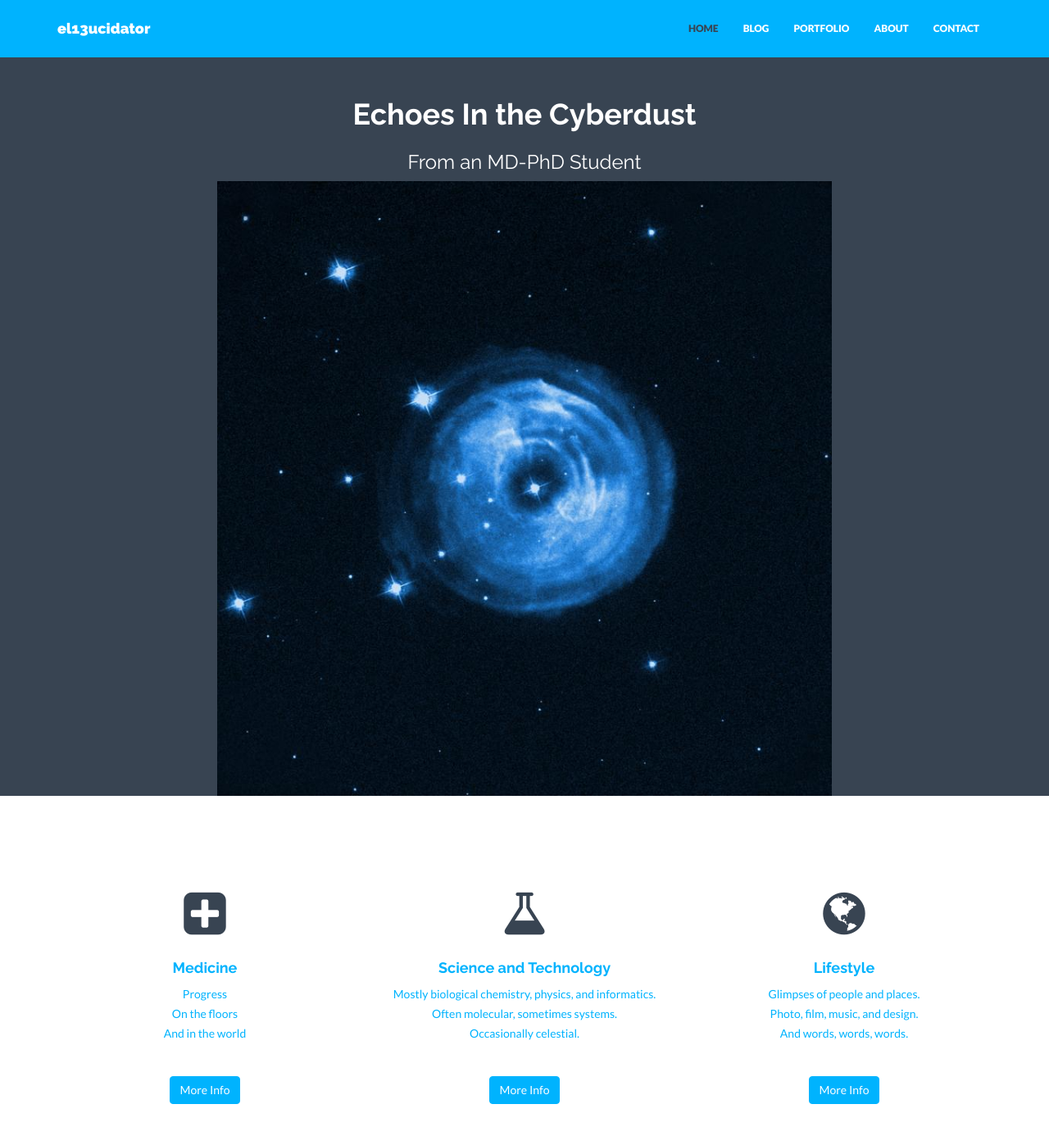
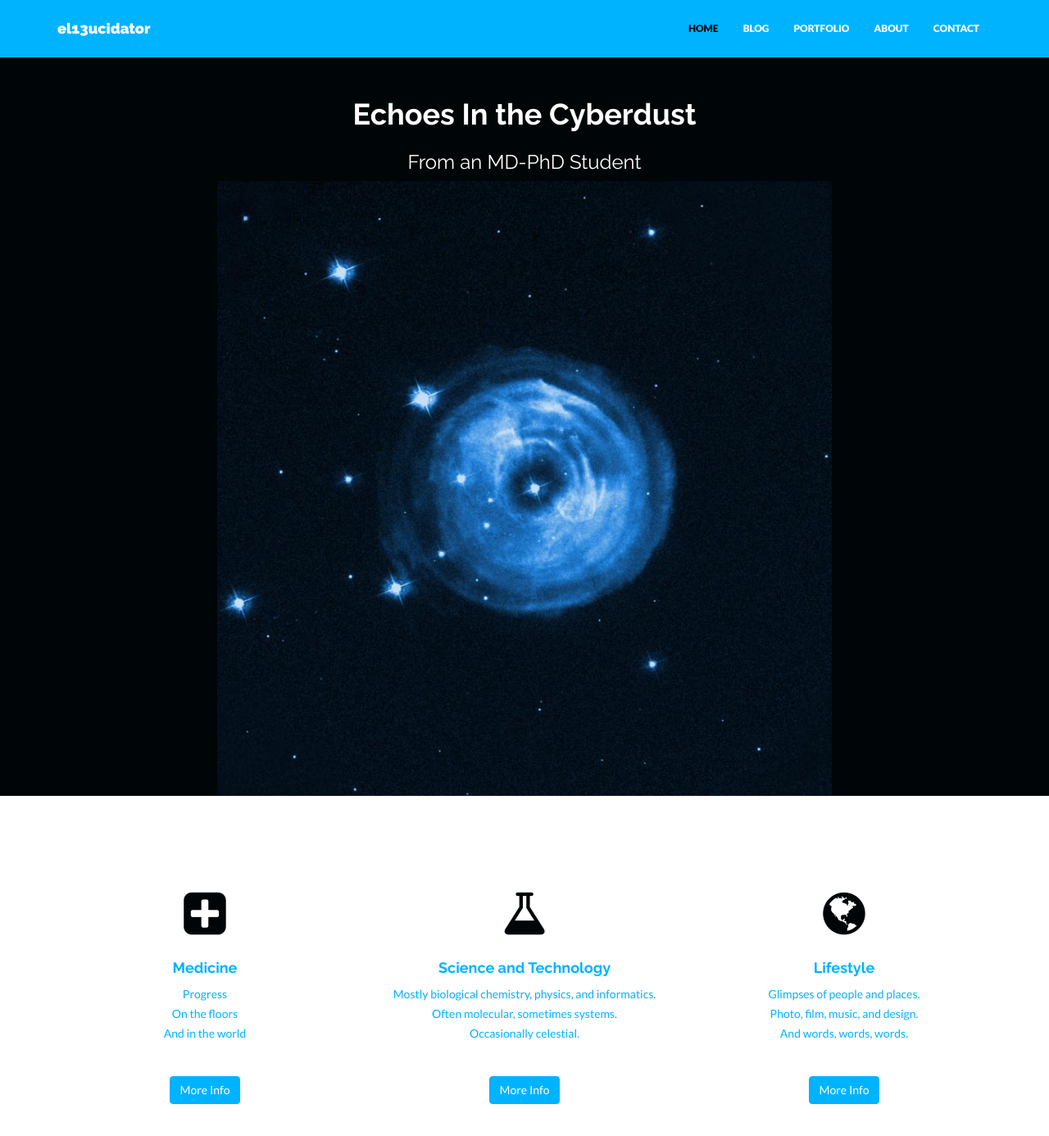
Before and after one commit to el13ucidator/el13ucidator.github.io, a Jekyll site: the page built from index.html, in a window 1280 px wide and 1400 px high. Shown: the top 1386 px of the window at 82% size. Built offline with Jekyll 4.4.1, drawn with Linux system fonts in a browser that asks for light colours; nearby versions of some CDN libraries.

Commit message:
black primary color

```diff
--- a/_config.yml
+++ b/_config.yml
@@ -13,8 +13,8 @@
 excerpt_separator: <!--more--> #use this in posts to define how long the excerpt of the post (that is shown on the Blog page) is
 
 colors:  #in hex code if not noted else
-  primary: "#384452" #"#F70031"
-  primary_rgb: "56,68,82" #"247,0,49" #rgb of the primary. Needed in some places for the transparency effect.
+  primary: "#000507" #"#F70031"
+  primary_rgb: "0,5,7" #"247,0,49" #rgb of the primary. Needed in some places for the transparency effect.
   secondary: "#00b3fe" #"#33004D"
   link: "#428bca"
   link_hover: "#01b2fe"
```
